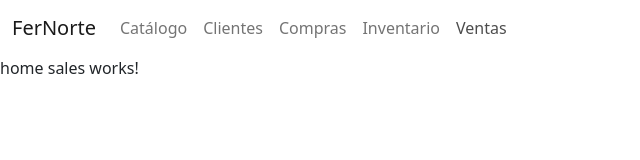
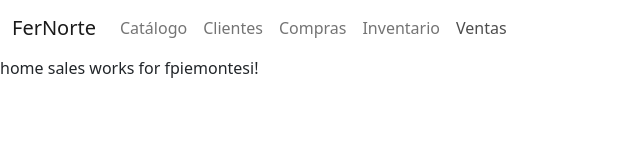
Before and after one commit to fpiemontesi/fernorte-app-2w1, an Angular app: page / in a window 1280 px wide. Both pictures are taken after a click on the link "Ventas". Shown: the top 160 px of the page, without its empty margins (0-640 px from the left). Built offline with nearby package versions, Linux system fonts and the light colour scheme.

Commit message:
change home text

```diff
--- a/src/app/modules/sales/components/home/home.component.html
+++ b/src/app/modules/sales/components/home/home.component.html
@@ -1 +1 @@
-<p>home sales works!</p>
+<p>home sales works for fpiemontesi!</p>
```
